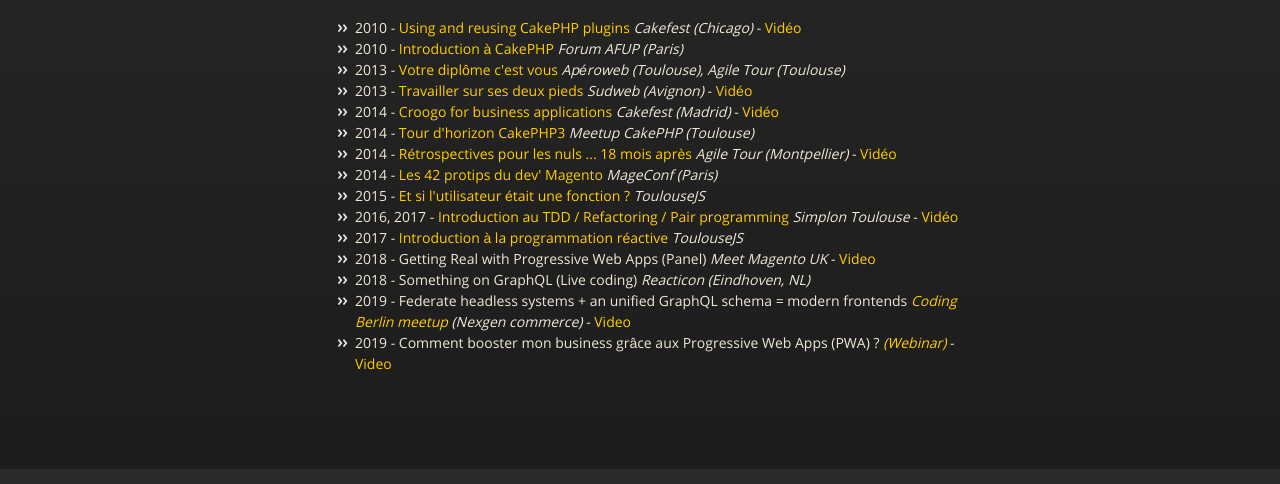
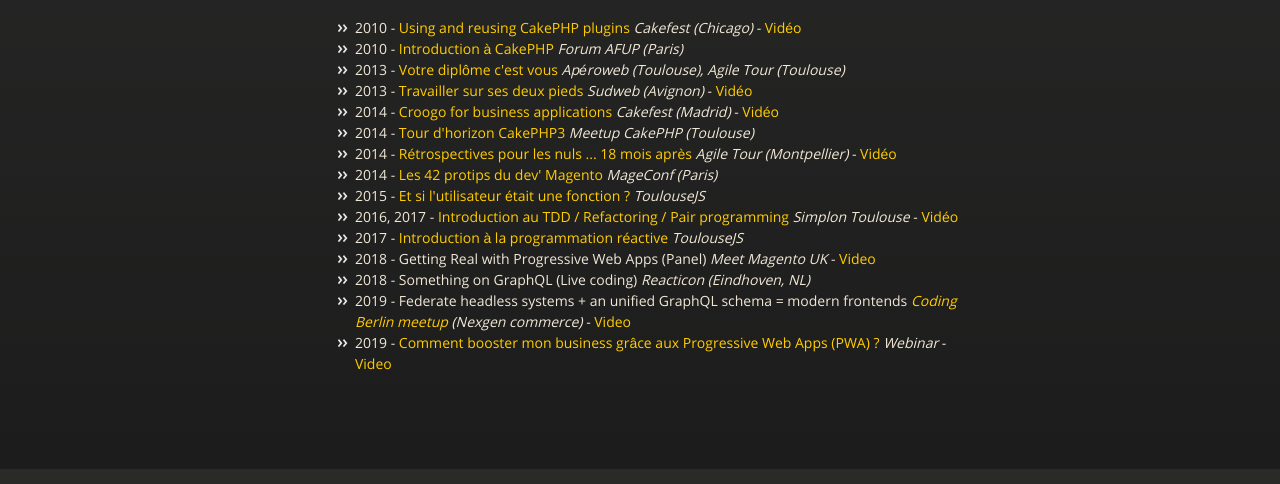
Before and after one commit to real34/slides, a plain HTML site: page index.html in a window 1280 px wide. Shown: the part 331-815 px from the top of the page. Drawn offline with nearby package versions, Linux system fonts and the light colour scheme.

Commit message:
Update index.html

```diff
--- a/index.html
+++ b/index.html
@@ -74,8 +74,10 @@
 </li>
 <li>
   2019
-  - Comment booster mon business grâce aux Progressive Web Apps (PWA) ?
-  <em><a href="https://www.ecommerce-nation.fr/webinar-booster-business-progressive-web-apps-pwa/">(Webinar)</a></em>
+  - <a href="https://www.ecommerce-nation.fr/webinar-booster-business-progressive-web-apps-pwa/">
+    Comment booster mon business grâce aux Progressive Web Apps (PWA) ?
+  </a>
+  <em>Webinar</em>
   - <a href="https://www.youtube.com/watch?v=T7hk_-1q2Dw">Video</a>
 </li>
 </ul>
```
